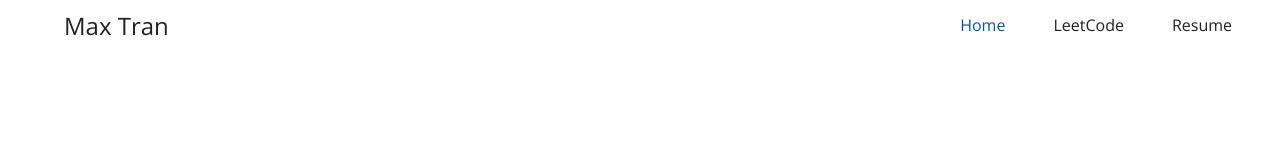
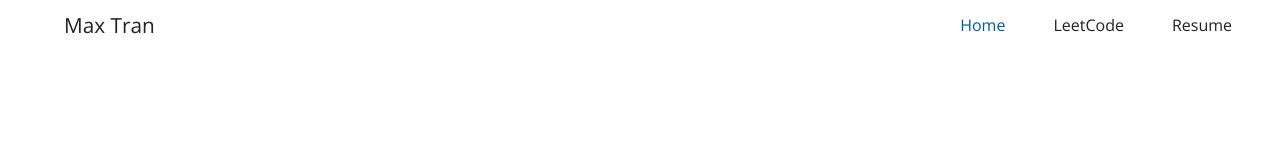
Before and after one commit to max172-hqt/max172-hqt.github.io, a Next.js app: page / in a window 1280 px wide. Shown: the top 160 px of the page. Built offline with nearby package versions, Linux system fonts and the light colour scheme.

Commit message:
fix: Intro text style

```diff
--- a/components/Navigation/Navbar.module.css
+++ b/components/Navigation/Navbar.module.css
@@ -1,9 +1,10 @@
 .logo {
   font-family: var(--font-main);
-  font-size: 1.5em;
+  font-size: 1.3em;
   transition: all 200ms;
   margin-left: 1rem;
   width: 150px;
+  font-weight: 400;
 }
 
 .logo a {
@@ -13,7 +14,6 @@
 
 .logo:hover {
   cursor: pointer;
-  transform: scale(1.2);
 }
 
 .nav {
--- a/components/Portfolio/Introduction/IntroSection.module.css
+++ b/components/Portfolio/Introduction/IntroSection.module.css
@@ -7,6 +7,7 @@
   font-size: 2em;
   font-weight: 300;
   color: var(--heading-color);
+  text-align: center;
 }
 
 .introBanner {
@@ -72,5 +73,6 @@
   }
   .introText {
     font-size: 4em;
+    text-align: left;
   }
 }
--- a/components/Portfolio/Introduction/IntroSection.tsx
+++ b/components/Portfolio/Introduction/IntroSection.tsx
@@ -1,7 +1,6 @@
 import Image from "next/image";
 import styles from "./IntroSection.module.css";
 import profilePic from "public/Personal Avatar.jpeg";
-import { useEffect, useState } from "react";
 
 export default function IntroSection() {
   return (
```
